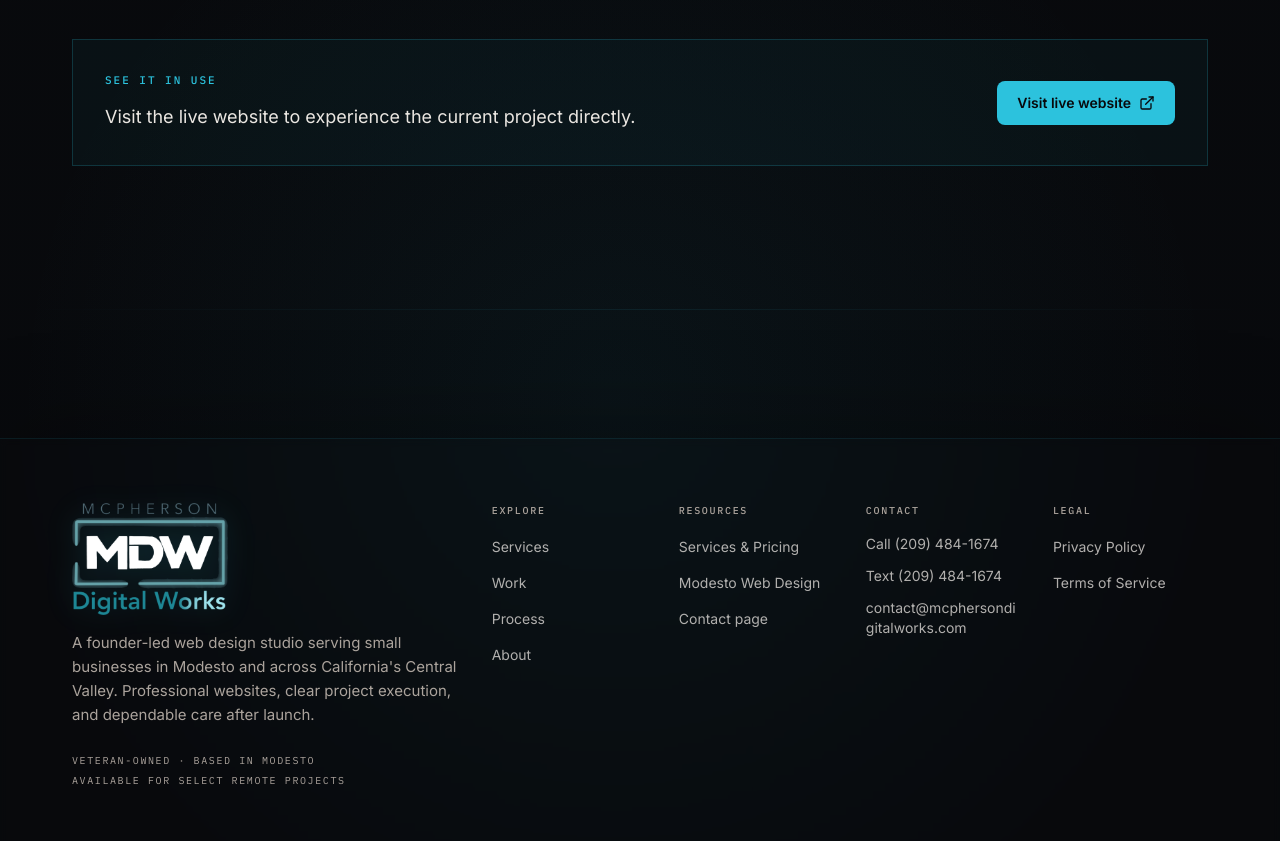
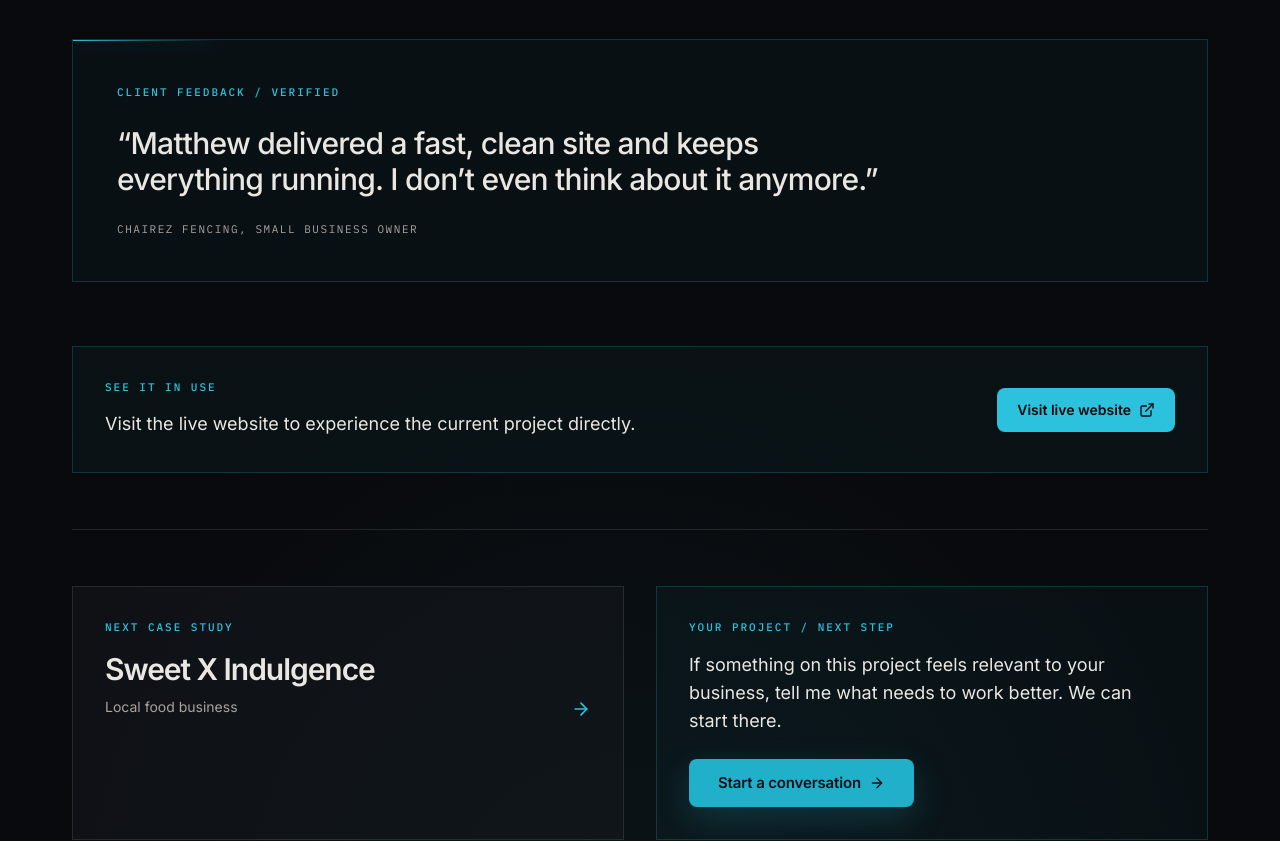
Before and after one commit to mcphe103/mdw-site, a Next.js app: page /work/chairez-fencing in a window 1280 px wide. Shown: the part 1600-2441 px from the top of the page. Built offline with nearby package versions, Linux system fonts and the light colour scheme; no server answers.

Commit message:
feat: deepen case studies with proof and project navigation

```diff
--- a/app/(marketing)/work/[slug]/page.tsx
+++ b/app/(marketing)/work/[slug]/page.tsx
@@ -1,9 +1,10 @@
 import type { Metadata } from "next";
 import Link from "next/link";
 import { notFound } from "next/navigation";
-import { ArrowLeft, ExternalLink } from "lucide-react";
+import { ArrowLeft, ArrowRight, ExternalLink } from "lucide-react";
 
 import { Container } from "@/components/layout/Container";
+import { ProjectIntakeTrigger } from "@/components/project-intake/ProjectIntake";
 import { ProjectMedia } from "@/components/work/ProjectMedia";
 import { portfolioProjects, getPortfolioProject } from "@/lib/projects/data";
 import { siteConfig } from "@/lib/site";
@@ -40,6 +41,12 @@ export default async function ProjectPage({
   const project = getPortfolioProject(slug);
 
   if (!project) notFound();
+
+  const projectIndex = portfolioProjects.findIndex((item) => item.slug === project.slug);
+  const nextProject =
+    portfolioProjects.length > 1
+      ? portfolioProjects[(projectIndex + 1) % portfolioProjects.length]
+      : undefined;
 
   return (
     <div className="section-space">
@@ -91,6 +98,22 @@ export default async function ProjectPage({
           </div>
         </div>
 
+        {project.quote && (
+          <figure className="relative mt-12 overflow-hidden border border-base-cyan/20 bg-base-cyan/[0.035] p-7 sm:p-9 lg:mt-16 lg:p-11">
+            <span
+              aria-hidden="true"
+              className="absolute left-0 top-0 h-px w-36 bg-gradient-to-r from-base-cyan via-base-cyan/40 to-transparent shadow-[0_0_18px_hsl(var(--signal-cyan)/0.45)]"
+            />
+            <p className="operational-label">Client feedback / verified</p>
+            <blockquote className="mt-6 max-w-4xl text-balance text-2xl font-medium leading-[1.35] tracking-[-0.025em] text-base-heading sm:text-3xl">
+              “{project.quote.body}”
+            </blockquote>
+            <figcaption className="mt-6 font-mono text-[0.6875rem] uppercase tracking-[0.14em] text-base-mute">
+              {project.quote.attribution}
+            </figcaption>
+          </figure>
+        )}
+
         <div className="mt-12 border border-base-cyan/20 bg-base-cyan/[0.04] p-6 sm:p-8 lg:mt-16 lg:flex lg:items-center lg:justify-between lg:gap-8">
           <div>
             <p className="operational-label">See it in use</p>
@@ -107,6 +130,37 @@ export default async function ProjectPage({
             Visit live website <ExternalLink className="h-4 w-4" aria-hidden="true" />
           </Link>
         </div>
+
+        <div className="mt-14 grid gap-5 border-t border-white/10 pt-10 lg:grid-cols-2 lg:gap-8 lg:pt-14">
+          {nextProject && (
+            <Link
+              href={`/work/${nextProject.slug}`}
+              className="group border border-white/10 bg-base-surface/55 p-6 transition-colors hover:border-base-cyan/30 hover:bg-base-cyan/[0.025] sm:p-8"
+            >
+              <p className="operational-label">Next case study</p>
+              <div className="mt-4 flex items-end justify-between gap-6">
+                <div>
+                  <p className="text-2xl font-semibold tracking-[-0.035em] text-base-heading sm:text-3xl">
+                    {nextProject.client}
+                  </p>
+                  <p className="mt-2 text-sm leading-6 text-base-mute">{nextProject.category}</p>
+                </div>
+                <ArrowRight className="h-5 w-5 shrink-0 text-base-cyan transition-transform group-hover:translate-x-1" aria-hidden="true" />
+              </div>
+            </Link>
+          )}
+
+          <div className="border border-base-cyan/20 bg-base-cyan/[0.035] p-6 sm:p-8">
+            <p className="operational-label">Your project / next step</p>
+            <p className="mt-4 max-w-xl text-lg leading-7 text-base-text/72">
+              If something on this project feels relevant to your business, tell me what needs to work better. We can start there.
+            </p>
+            <ProjectIntakeTrigger size="lg" className="mt-6">
+              Start a conversation
+              <ArrowRight aria-hidden="true" />
+            </ProjectIntakeTrigger>
+          </div>
+        </div>
       </Container>
     </div>
   );
```
